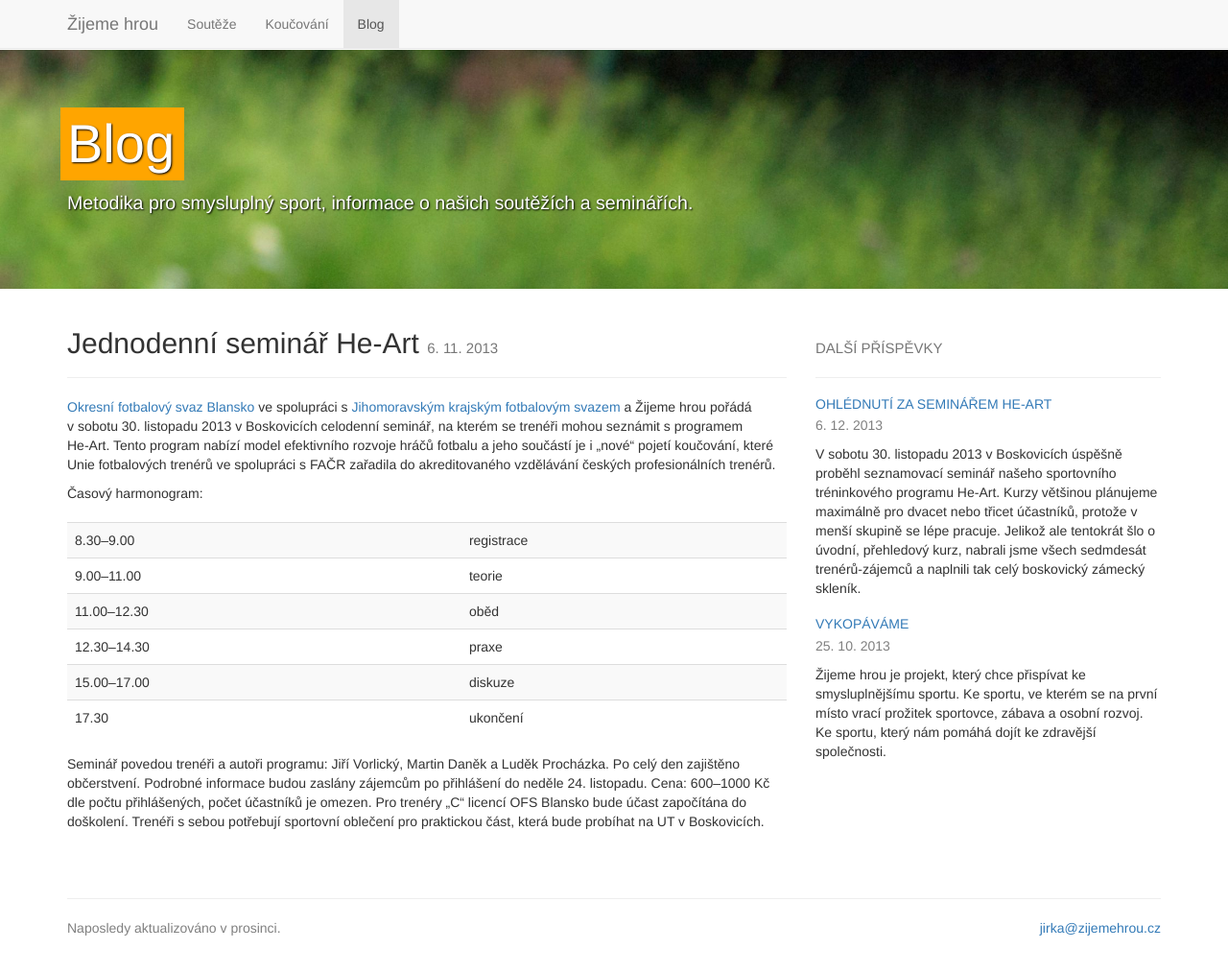
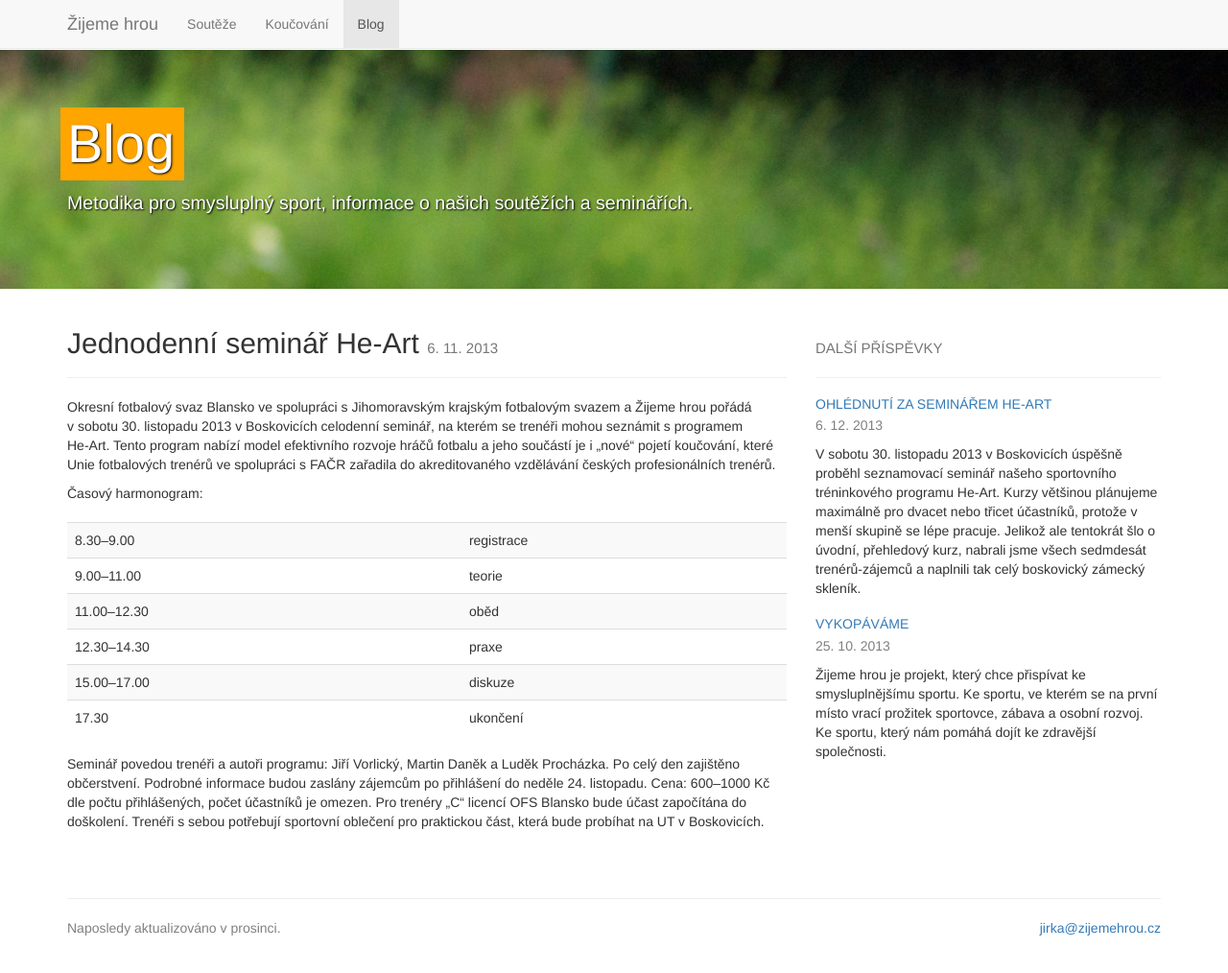
Before and after one commit to zoul/zijeme-hrou, a Jekyll site: the page built from _posts/2013-11-6-seminar-heart.md, in a window 1280 px wide and 1027 px high. Shown: the top 1014 px of the window at 96% size. Built offline with Jekyll 4.4.1, drawn with Linux system fonts in a browser that asks for light colours; nearby versions of some CDN libraries; library files that are not in the unit come from our copies; some of the changed lines change nothing that is shown.

Commit message:
Vyhodil jsem odkazy z jednoho blog postu.
Vypadají nepěkně a vlastně nejsou potřeba.

```diff
--- a/_posts/2013-11-6-seminar-heart.md
+++ b/_posts/2013-11-6-seminar-heart.md
@@ -3,7 +3,7 @@ title: Jednodenní seminář He-Art
 layout: blog-post
 ---
 
-[Okresní fotbalový svaz Blansko][ofs] ve spolupráci s [Jihomoravským krajským fotbalovým svazem][jmkfs] a Žijeme hrou pořádá v sobotu 30. listopadu 2013 v Boskovicích celodenní seminář, na kterém se trenéři mohou seznámit s programem He‑Art. Tento program nabízí model efektivního rozvoje hráčů fotbalu a jeho součástí je i „nové“ pojetí koučování, které Unie fotbalových trenérů ve spolupráci s FAČR zařadila do akreditovaného vzdělávání českých profesionálních trenérů.
+Okresní fotbalový svaz Blansko ve spolupráci s Jihomoravským krajským fotbalovým svazem a Žijeme hrou pořádá v sobotu 30. listopadu 2013 v Boskovicích celodenní seminář, na kterém se trenéři mohou seznámit s programem He‑Art. Tento program nabízí model efektivního rozvoje hráčů fotbalu a jeho součástí je i „nové“ pojetí koučování, které Unie fotbalových trenérů ve spolupráci s FAČR zařadila do akreditovaného vzdělávání českých profesionálních trenérů.
 
 Časový harmonogram:
 
@@ -35,6 +35,3 @@ layout: blog-post
 </table>
 
 Seminář povedou trenéři a autoři programu: Jiří Vorlický, Martin Daněk a Luděk Procházka. Po celý den zajištěno občerstvení. Podrobné informace budou zaslány zájemcům po přihlášení do neděle 24. listopadu. Cena: 600–1000 Kč dle počtu přihlášených, počet účastníků je omezen. Pro trenéry „C“ licencí OFS Blansko bude účast započítána do doškolení. Trenéři s sebou potřebují sportovní oblečení pro praktickou část, která bude probíhat na UT v Boskovicích.
-
-[jmkfs]: http://www.jmkfs.cz
-[ofs]: http://rozhodci-ofsblansko.webnode.cz/ofs-blansko/
```
